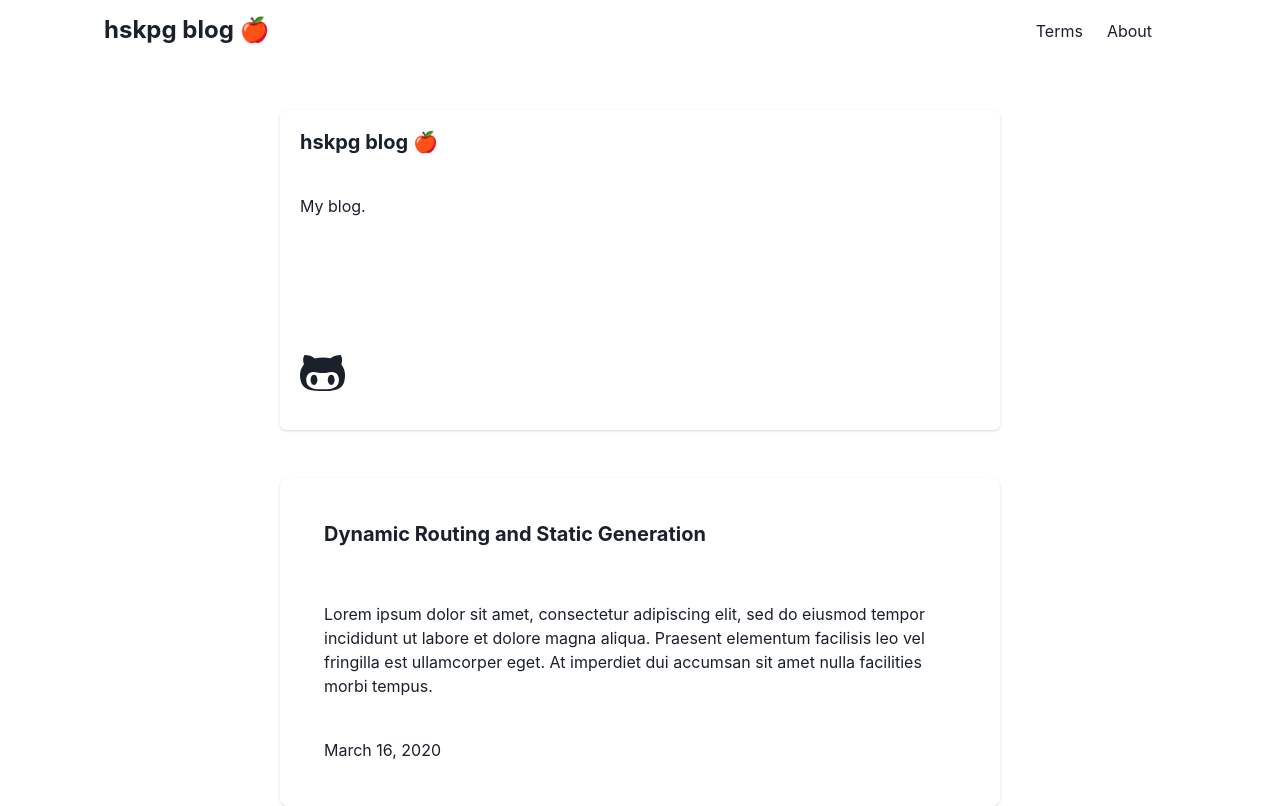
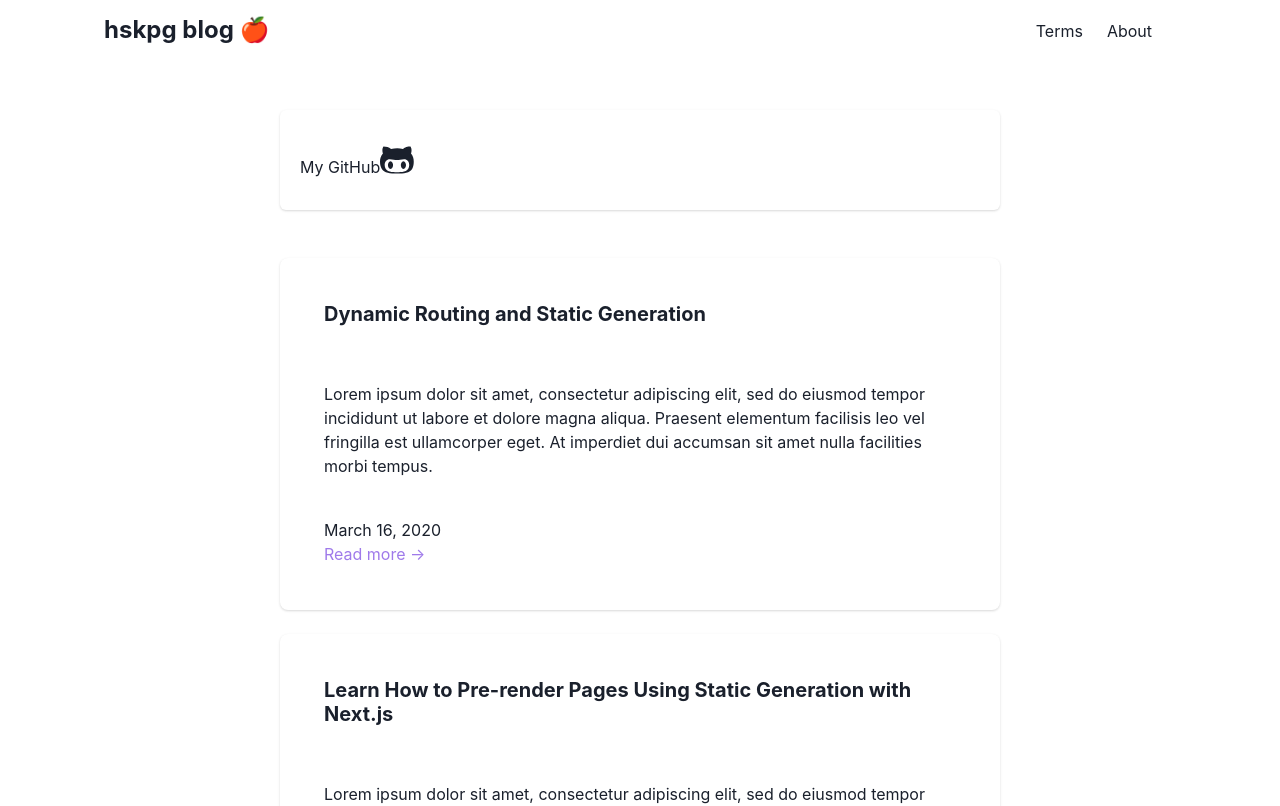
Before and after one commit to ShuntaH/next-ts-blog-template, a Next.js app: page / in a window 1280 px wide. Shown: the top 806 px of the page. Built offline with nearby package versions, Linux system fonts and the light colour scheme.

Commit message:
REFACTOR: card components in index.tsx

```diff
--- a/src/components/cards/hero-card.tsx
+++ b/src/components/cards/hero-card.tsx
@@ -1,10 +1,9 @@
-import { Box, Card, CardBody, CardFooter, CardHeader, Heading, Link, Text } from '@chakra-ui/react'
-import { BLOG_NAME, STYLES } from "../../lib/constants";
-import NextLink from "next/link";
-import React from "react";
-import { FontAwesomeIcon } from "@fortawesome/react-fontawesome";
+import { Box, Card, CardBody, Link, Text } from '@chakra-ui/react'
+import { STYLES } from "../../lib/constants";
 import { IconProp } from "@fortawesome/fontawesome-svg-core";
 import { faGithubAlt } from "@fortawesome/free-brands-svg-icons";
+import NextLink from "next/link";
+import { FontAwesomeIcon } from "@fortawesome/react-fontawesome";
 
 
 type SocialIcon = {
@@ -29,22 +28,15 @@ const HeroCard = () => {
       display={"flex"}
       flexDirection={"column"}
       justifyContent={"center"}
-      minHeight={'320px'}
       margin={`${STYLES.gap} 0 calc(${STYLES.gap} * 2)`}
       overflow={"hidden"}
     >
-      <CardHeader>
-        <Heading as={"h1"} size='md'>{BLOG_NAME} 🍎</Heading>
-      </CardHeader>
-
       <CardBody>
-        <Text>My blog.</Text>
-      </CardBody>
-
-      <CardFooter>
+        <Box height={"60px"}>
+          <Text lineHeight={"60px"}>
+            My GitHub
             {
-          socialIcons.map((socialIcon, index) => {
-            return (
+              socialIcons.map((socialIcon, index) => (
                   <Link
                     href={socialIcon.href}
                     as={NextLink}
@@ -52,14 +44,16 @@ const HeroCard = () => {
                     target={"_blank"}
                     rel={"noopener"}
                     title={socialIcon.title}
+                    fontSize={'4xl'}
                   >
-                <Box fontSize={'5xl'}>
                     <FontAwesomeIcon icon={socialIcon.icon}/>
-                </Box>
                   </Link>
                 )
-          })}
-      </CardFooter>
+              )}
+          </Text>
+
+        </Box>
+      </CardBody>
     </Card>
   );
 }
--- a/src/components/cards/post-card.tsx
+++ b/src/components/cards/post-card.tsx
@@ -1,4 +1,4 @@
-import { Card, CardBody, CardFooter, CardHeader, Heading, Link } from '@chakra-ui/react'
+import { Box, Card, CardBody, CardFooter, CardHeader, Heading, Link } from '@chakra-ui/react'
 import { STYLES } from "../../lib/constants";
 import React from "react";
 import Post from "../../interfaces/post";
@@ -11,6 +11,7 @@ type Props = {
 
 const PostCard = ({ posts }: Props) => {
   const lastPostIndex = posts.length - 1
+  const postHref = (post: Post) => `/posts/${post.slug}`
 
   return (
     <>
@@ -28,16 +29,21 @@ const PostCard = ({ posts }: Props) => {
           >
             <CardHeader as={"header"}>
               <Heading as={'h3'} fontSize={'xl'} mb={4}>
-                <Link href={`/posts/${post.slug}`}>
+                <Link href={postHref(post)}>
                   {post.title}
                 </Link>
               </Heading>
             </CardHeader>
 
-            <CardBody>{post.excerpt}</CardBody>
+            <CardBody overflow={"hidden"}>{post.excerpt}</CardBody>
 
-            <CardFooter as={"footer"}>
+            <CardFooter as={"footer"} display={"block"}>
               <DateFormatter dateString={post.date}/>
+              <Box>
+                <Link href={postHref(post)} color={"purple.400"}>
+                  Read more →
+                </Link>
+              </Box>
             </CardFooter>
           </Card>
         ))}
--- a/src/theme/components/link.ts
+++ b/src/theme/components/link.ts
@@ -5,7 +5,7 @@ const Link: ComponentStyleConfig = {
   baseStyle: {
     _hover: {
       textDecoration: 'none',
-      color: 'purple.100',
+      color: 'purple.200',
       // textShadow: '#CBD5E0 1px 0 1px;'
     }
   }
```
Lines whose indentation alone changed are shown as unchanged.
